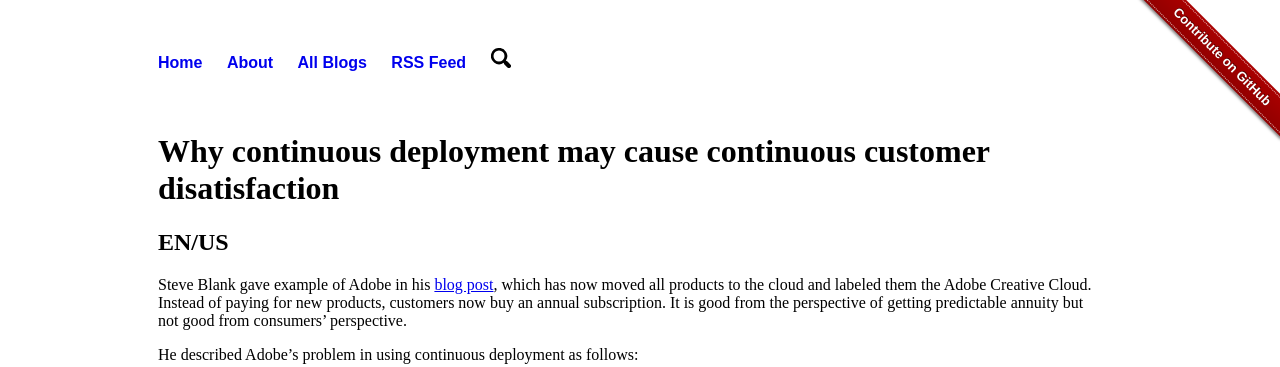
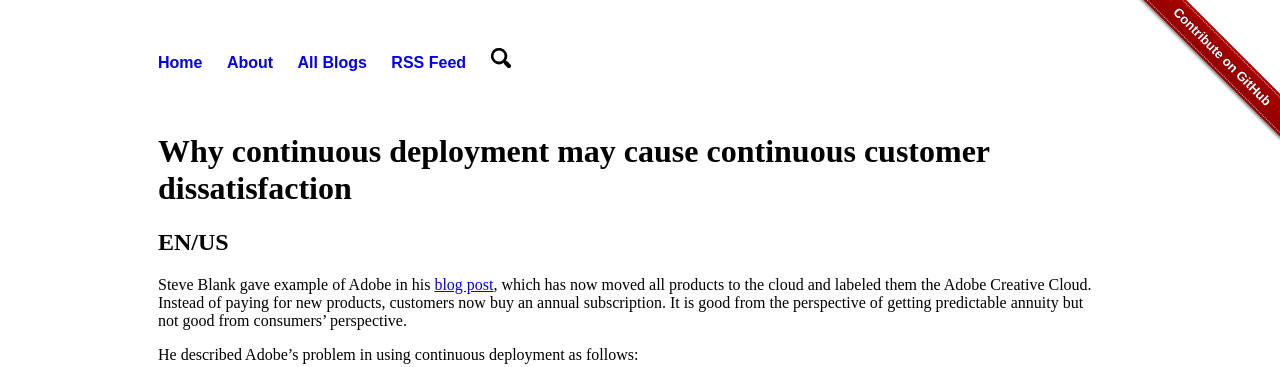
Before and after one commit to liuning0820/liuning0820.github.io, a Jekyll site: the page built from _posts/2019-03-19-why-cd-may-means-continuous-customer-disappointment.md, in a window 1280 px wide. Shown: the top 367 px of the page. Built offline with Jekyll 4.4.1, drawn with Linux system fonts in a browser that asks for light colours.

```diff
--- a/_posts/2019-03-19-why-cd-may-means-continuous-customer-disappointment.md
+++ b/_posts/2019-03-19-why-cd-may-means-continuous-customer-disappointment.md
@@ -1,10 +1,10 @@
 ---
 layout: default
-title: "Why continuous deployment may cause continuous customer disatisfaction"
+title: "Why continuous deployment may cause continuous customer dissatisfaction"
 tags: [devops, ci]
 ---
 
-# Why continuous deployment may cause continuous customer disatisfaction
+# Why continuous deployment may cause continuous customer dissatisfaction
 
 ## EN/US
 
```
Also changed, not shown: _posts/2017-09-19-switch-company-home-network-smoothly.md (+1 -1 lines), _posts/2017-11-22-chatOps-with-slack.md (+1 -1 lines), 1 other file.
